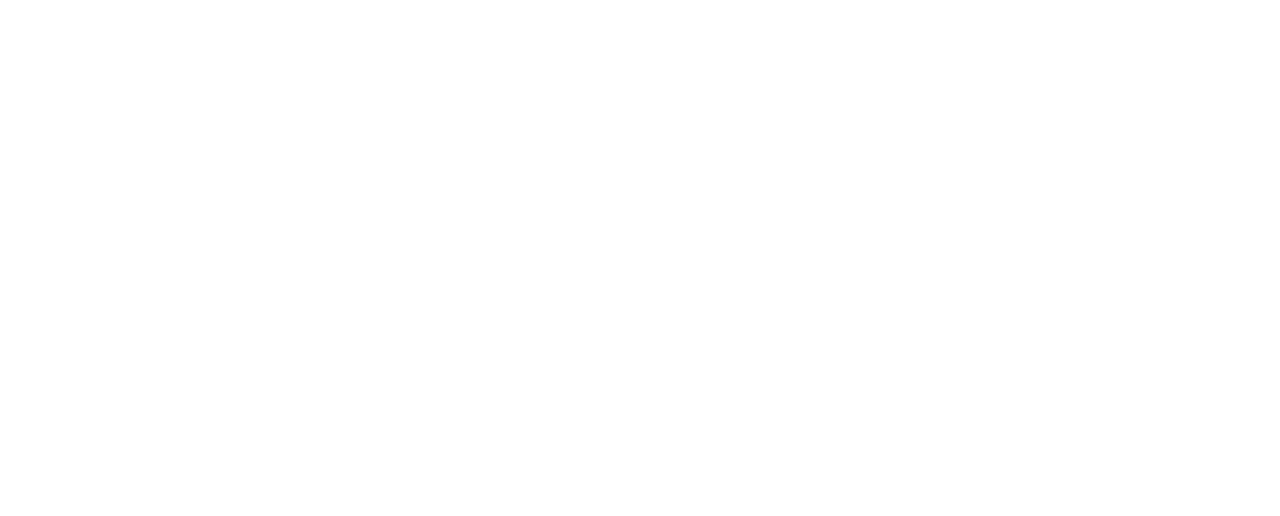
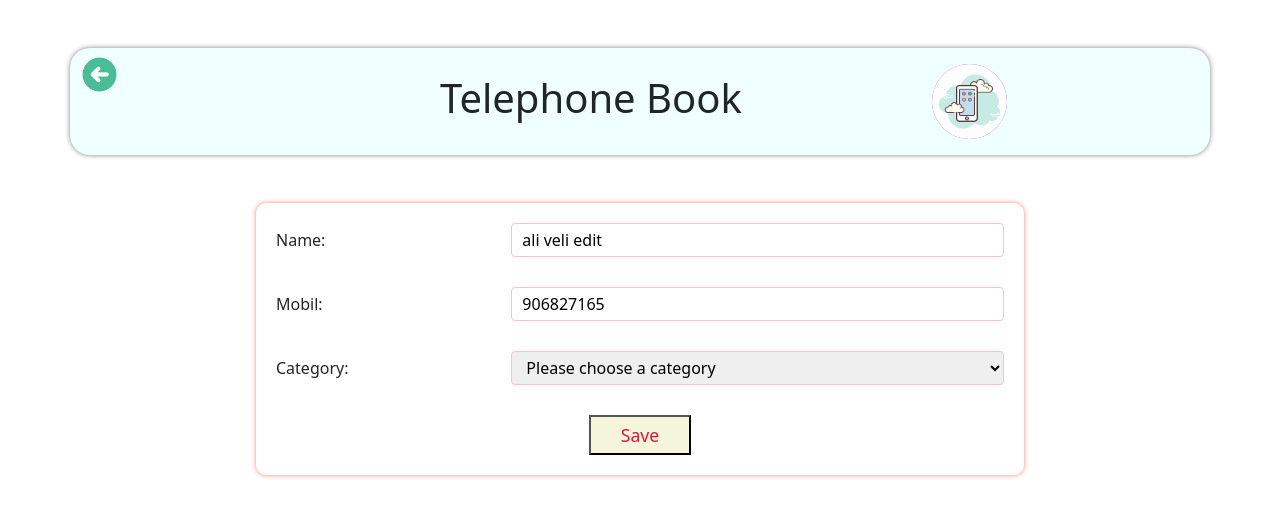
Before and after one commit to mzffrtp/telefonbook-with-react-react-redux, a React (Create React App) app: page /edit-person/1 in a window 1280 px wide. Before the commit this address had no page. Shown: the top 516 px of the page. Built offline with nearby package versions, Linux system fonts and the light colour scheme; data requests are answered from the project's data file.

Commit message:
person delete and person edit pages logis, styling, reaction, reducer, store management conducted

```diff
--- a/db.json
+++ b/db.json
@@ -1,14 +1,10 @@
 {
   "person": [
     {
-      "name": "ali veli",
+      "id": "1",
+      "name": "ali veli edit",
       "mobil": 906827165,
       "categoryId": "1"
-    },
-    {
-      "name": "ali  50veli",
-      "mobil": 906827165,
-      "categoryId": "2"
     }
   ],
   "categories": [
--- a/src/App.js
+++ b/src/App.js
@@ -7,6 +7,7 @@ import actionTypes from './redux/actions/actionTypes';
 import api from "./api/api";
 import urls from "./api/urls";
 import AddCategory from './pages/categorypages/AddCategory';
+import EditPerson from './pages/Personpages/EditPerson';
 
 
 function App() {
@@ -60,6 +61,7 @@ function App() {
     <Routes>
       <Route path="/" element={<HomePage />} />
       <Route path='/add-category' element={<AddCategory />}/>
+      <Route path='/edit-person/:personId' element={<EditPerson />}/>
     </Routes>
     </BrowserRouter>
   );
--- a/src/assets/styles/categorylist.css
+++ b/src/assets/styles/categorylist.css
@@ -12,7 +12,7 @@
     justify-content: center;
     align-items: center;
     padding: 10px;
-    background-color: rgb(243, 247, 226);
+    background-color: rgb(236, 246, 193);
     border-radius: 10px;
     box-shadow: 0px 0px 5px 0px rgba(0, 0, 0, 0.5);
     font-size: 1.1rem;
--- /dev/null
+++ b/src/assets/styles/editperson.css
@@ -0,0 +1,51 @@
+
+.formWrapper form{
+    width:60%;
+    margin:auto;
+    padding: 20px;
+    border-radius: 10px;
+    box-shadow: 0 0 5px 0 salmon;
+}
+
+
+.formElement{
+    display: flex;
+    justify-content: space-between;
+    align-items: center;
+    margin-bottom: 30px;
+}
+
+.formElement label {
+    flex: 1;
+}
+
+.formElement input, .formElement select{
+    flex: 2;
+    padding: 4px 10px;
+    border-radius: 4px;
+    border: 1px solid pink;
+}
+
+.formElement input:focus , .formElement select:focus{
+    border: 1px solid palevioletred;
+    outline: 1px solid palevioletred;
+}
+
+.submitBtnWrapper{
+    display: flex;
+    justify-content: center;
+}
+
+.submitBtn{
+    padding: 5px 30px;
+    color: crimson;
+    cursor: pointer;
+    font-size: 1.1rem;
+    background-color: beige;
+}
+
+.submitBtn:hover{
+    color:chartreuse;
+    background-color: black;
+    box-shadow: 3px 3px 0 0 pink;
+}
--- a/src/assets/styles/listpeople.css
+++ b/src/assets/styles/listpeople.css
@@ -1,5 +1,4 @@
 .personContainer{
-    border:1px solid red;
     width:100%;
     display: flex;
     flex-direction: column;
--- a/src/components/GeneralModal.js
+++ b/src/components/GeneralModal.js
@@ -28,7 +28,7 @@ const GeneralModal = (
                 style={{
                     width: "70%",
                     padding: "20px",
-                    backgroundColor: "rgba(236, 243, 185,0.7)",
+                    backgroundColor: "rgba(236, 243, 185,0.99)",
                     borderRadius: "10px",
                 }}>
                 <h1 className="text-center">{title}</h1>
--- /dev/null
+++ b/src/pages/Personpages/EditPerson.js
@@ -0,0 +1,102 @@
+import React, { useState } from "react";
+import { useParams, useNavigate } from "react-router-dom";
+import { useSelector, useDispatch } from "react-redux";
+
+import Header from "../../components/Header";
+import GeneralModal from "../../components/GeneralModal";
+import "../../assets/styles/editperson.css";
+import actionTypes from "../../redux/actions/actionTypes";
+import api from "../../api/api";
+import urls from "../../api/urls";
+
+const EditPerson = () => {
+    const { personState, categoryState } = useSelector((state) => state)
+
+    const params = useParams();
+    const dispatch = useDispatch();
+    const navigate = useNavigate();
+    const person = personState.people.find(item => item.id === params.personId)
+    const [form, setForm] = useState(person)
+    const [errorModal, setErrorModal] = useState(false)
+
+    const handleSubmit = (event) => {
+        event.preventDefault();
+        if (form.name === "" || form.mobil === "" || form.categoryId === "") { setErrorModal(true) }
+        if(form.name.length < 3) {
+            setErrorModal(true)
+        }
+        dispatch({type:actionTypes.personActions.EDIT_PERSON_START})
+        api
+        .put(`${urls.person}/${params.personId}`, form)
+        .then((res)=>{
+            dispatch({
+                type:actionTypes.personActions.EDIT_PERSON_SUCCESS,
+                payload:form
+            })
+            navigate("/")
+        })
+        .catch((err)=>{
+            dispatch({
+                type:actionTypes.personActions.EDIT_PERSON_FAIL, payload:"An error occured when editing!"
+            })
+        })
+
+    }
+    return (
+        <div>
+            <Header whichPage={"add-person"} navigateTo="/" />
+            <div className="formWrapper">
+                <form onSubmit={handleSubmit}>
+                    <div className="formElement">
+                        <label htmlFor="name">Name:</label>
+                        <input id="name"
+                            type={"text"}
+                            value={form.name}
+                            onChange={(event) => setForm({ ...form, name: event.target.value })} />
+                    </div>
+                    <div className="formElement">
+                        <label htmlFor="mobil">Mobil:</label>
+                        <input id="mobil" type={"number"}
+                            value={form.mobil}
+                            onChange={(event) => setForm({ ...form, name: event.target.value })}
+                        />
+                    </div>
+                    <div className="formElement">
+                        <label htmlFor="category" >Category:</label>
+                        <select
+                            defaultValue={""}
+                            onChange={(event) => setForm({ ...form, categoryId: event.target.value })}
+                        >
+                            <option
+                                value={"empty"}>Please choose a category</option>
+                            {
+                                categoryState.categories.map((category) => (
+                                    <option
+                                        key={category.id}
+                                        value={category.id}
+                                    >{category.name}</option>
+                                ))
+                            }
+                        </select>
+                    </div>
+                    <div className="submitBtnWrapper">
+                        <button className="submitBtn" type="submit">Save</button>
+                    </div>
+                </form>
+                {
+                    errorModal === true && (
+                        <GeneralModal
+                            title="Error"
+                            content="All the fields must be filled or name must be at least 3 character!"
+                            clsBtnTxt="Try Again"
+                            clsBtnClck={() => setErrorModal(false)} />
+
+                    )
+                }
+            </div>
+
+        </div>
+    )
+}
+
+export default EditPerson
```
Also changed, not shown: src/components/ListPeoople.js (+66 -11 lines).
